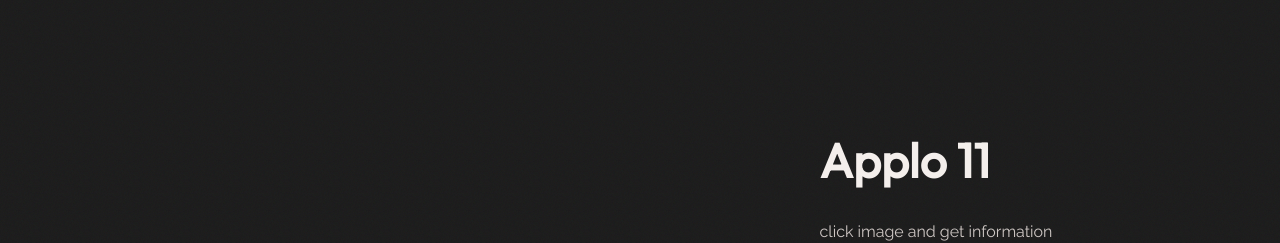
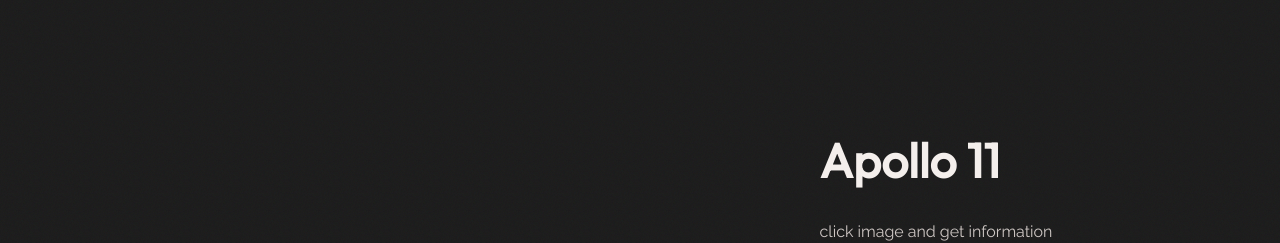
Before and after one commit to ladno22/project-Moonquake.github.io, a plain HTML site: page index.html in a window 1280 px wide. Shown: the part 960-1203 px from the top of the page. Drawn offline with Linux system fonts and the light colour scheme.

Commit message:
Update index.html

```diff
--- a/index.html
+++ b/index.html
@@ -78,7 +78,7 @@
 						<div data-speed="1.3" class="gallery__right" style="margin-top: 20%; position: inherit;">
 
 							<div class="text-block gallery__item" style="margin-top: -25%; position: inherit;">
-								<h2 class="text-block__h">Applo 11</h2>
+								<h2 class="text-block__h">Apollo 11</h2>
 								<p class="text-block__p">
                                     click image and get information
                                 </p>
```
